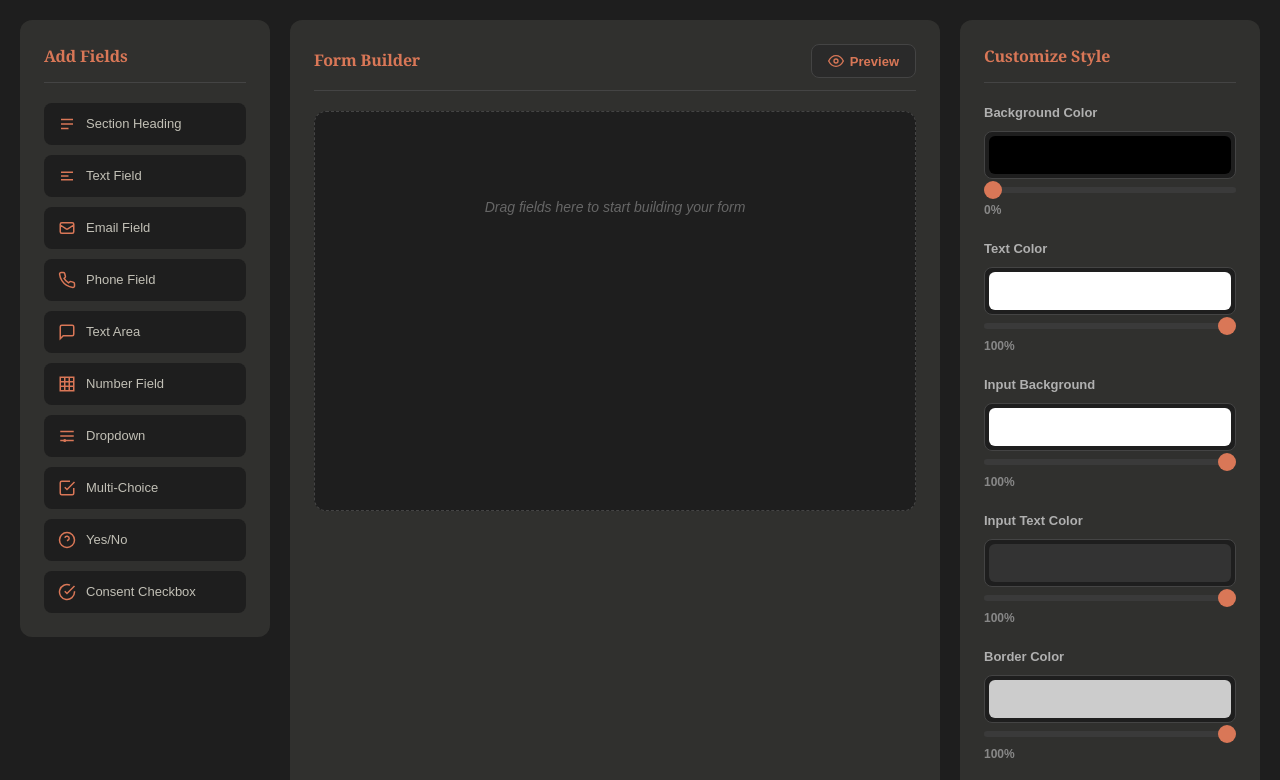
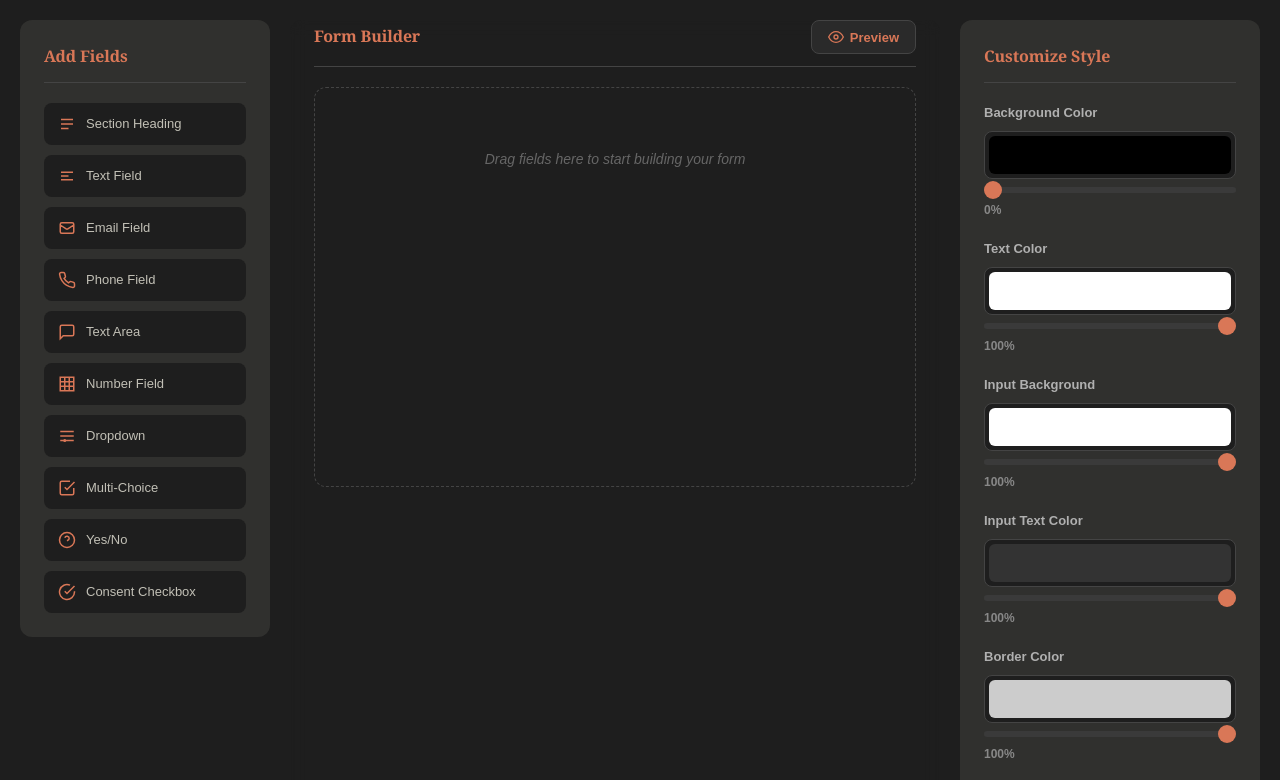
Before and after one commit to Andrew-Byrd49/Form-Impact, a website: page index.html in a window 1280 px wide. Shown: the top 780 px of the page. Drawn offline with Linux system fonts and the light colour scheme; a web font is replaced by a local one.

Commit message:
Style Change

```diff
--- a/styles.css
+++ b/styles.css
@@ -137,6 +137,8 @@ header p {
 /* Form Preview Panel */
 .form-preview {
     min-height: 500px;
+    background-color: rgba(255, 255, 255, 0) !important;
+    padding-top: 0px !important;
 }
 
 .preview-header {
@@ -184,7 +186,6 @@ header p {
     min-height: 400px;
     border: 1px dashed #444;
     border-radius: 12px;
-    padding: 24px;
     display: grid;
     grid-template-columns: repeat(12, 1fr);
     gap: 16px;
```
